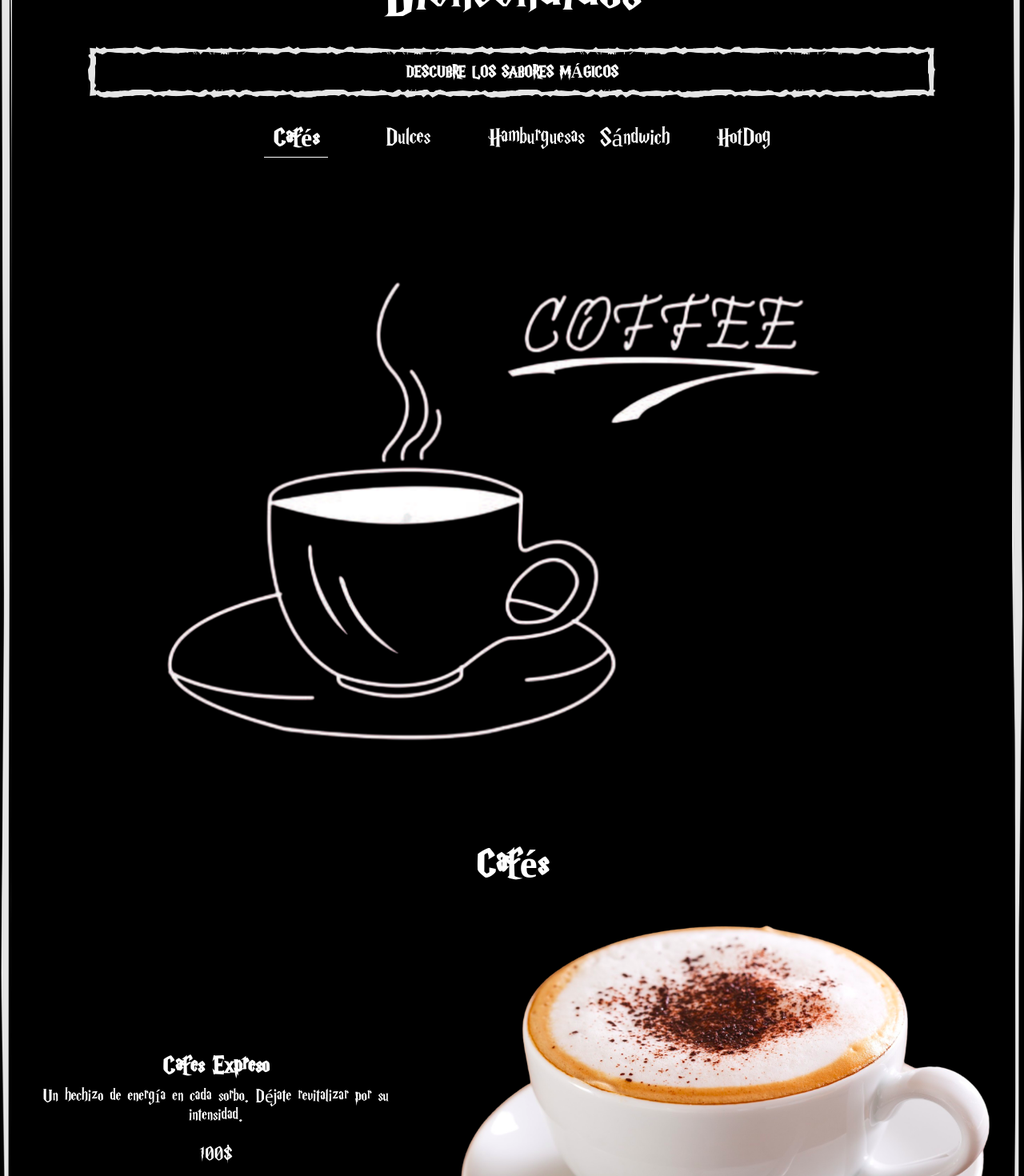
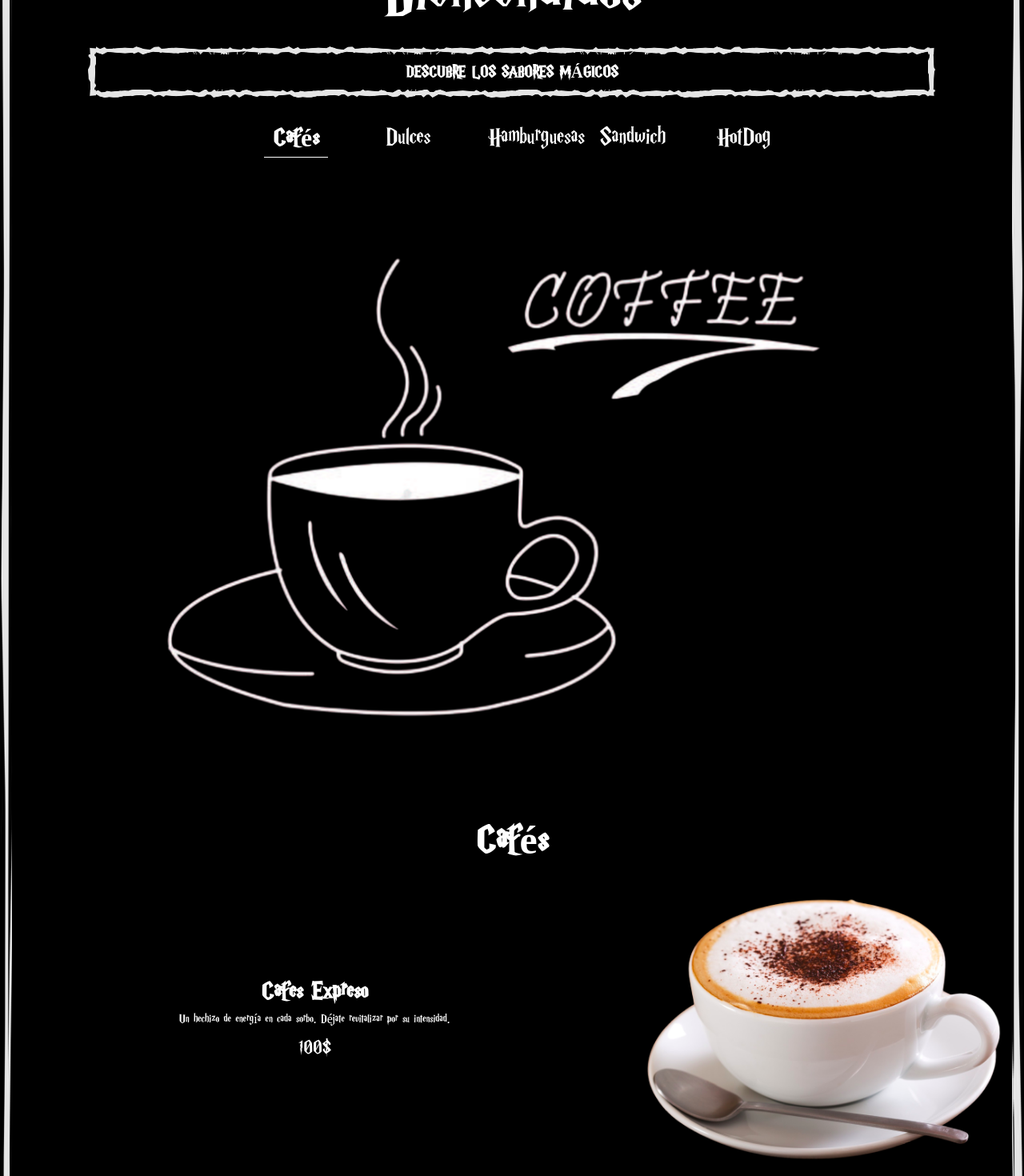
Before and after one commit to Lmola23/HE, a React (Vite) app: page / in a window 1280 px wide. Shown: the part 1400-2870 px from the top of the page at 80% size. Built offline with nearby package versions, Linux system fonts and the light colour scheme.

Commit message:
reajustes

```diff
--- a/src/App.jsx
+++ b/src/App.jsx
@@ -169,7 +169,7 @@ function App() {
         />
       </Seccion>
       <Seccion
-        title="Hog Dog"
+        title="HogDog"
         urlImg={images.inicialHogDog}
         urlImg2={images.footerHogDog}
         Frase="Tienes... Sí, tienes el coraje necesario para ser un verdadero Gryffindor, aunque Slytherin te ayudaría en tu camino a la grandeza, no hay duda."
--- a/src/Component/Item/Item.css
+++ b/src/Component/Item/Item.css
@@ -14,13 +14,13 @@
   display: flex;
   flex-direction: column;
   text-align: center;
-  width: 40%;
+  width: 60%;
   margin: auto;
   padding: 20px;
 }
 
 .ImgItemContainer {
-  width: 60%;
+  width: 40%;
   height: 100%;
   display: flex;
   justify-content: center;
@@ -43,7 +43,7 @@
 
 .descripItem {
   margin-top: 0;
-  font-size: 1.5rem;
+  font-size: 1rem;
   line-height: 1;
 
 }
--- a/src/Component/Navagation/Navegation.jsx
+++ b/src/Component/Navagation/Navegation.jsx
@@ -14,7 +14,7 @@ function Navegacion() {
     "Cafés",
     "Dulces",
     "Hamburguesas",
-    "Sándwich",
+    "Sandwich",
     "HotDog",
   ];
 
--- a/src/Component/Seccion/Section.css
+++ b/src/Component/Seccion/Section.css
@@ -1,6 +1,7 @@
 .imgInicial {
   width: 100%;
   height: auto;
+  margin: 0;
 
 }
 
@@ -26,15 +27,15 @@
   flex-wrap: wrap;
   text-align: center;
   color: white;
-  margin-top: 30px;
-
+  justify-content: center;
+  margin: 0;
 }
 
 .lineFooter {
   width: 100%;
   height: auto;
   margin: 20px;
-  margin-bottom: 100px;
+  margin-bottom: 20px;
 }
 
 .containerFooter {
```
Also changed, not shown: src/assets/inicialHogDog.png.
